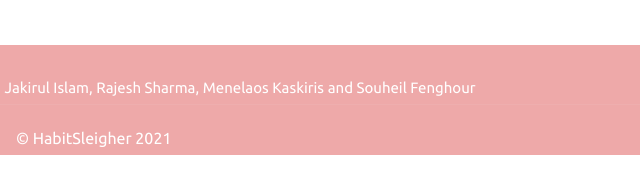
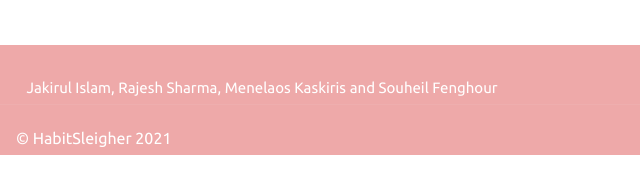
Before and after one commit to mkaskiris/habit-sleigher, a website with bundled scripts: page client/index.html in a window 1280 px wide. Shown: the part 351-544 px from the top of the page, 0-640 px from the left. Built offline with nearby package versions, Linux system fonts and the light colour scheme; sample sign-in values are in the browser's storage; files whose address does not match are found by name.

Commit message:
more tidying up for index.css

```diff
--- a/client/css/index.css
+++ b/client/css/index.css
@@ -259,7 +259,7 @@ form > input:last-child {
 
   .social-links {
     padding: 0.5rem 1rem;
-    margin-left: -800px !important;
+    margin-left: -756px !important;
     left: 10px;
   }
 
```
